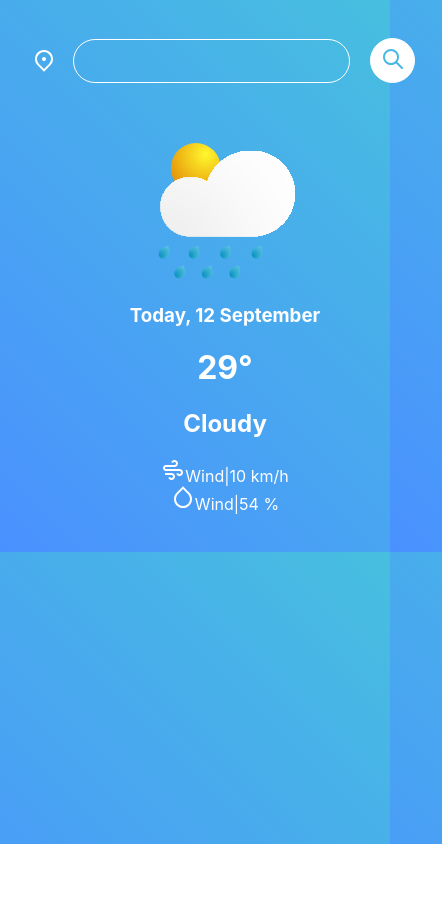
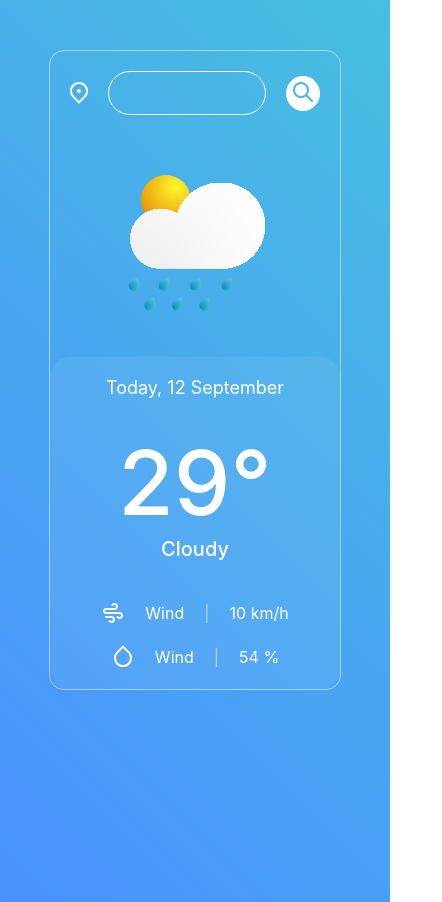
Before and after one commit to faelreis/weather, a React (Vite) app: page / in a window 390 px wide. Shown: the whole page, 442 px wide, since content can reach past the window. Before the commit the page ends 844 px from the top, so only its background shows below. Built offline with nearby package versions, Linux system fonts and the light colour scheme.

Commit message:
Responsive app

```diff
--- a/src/App.css
+++ b/src/App.css
@@ -1,15 +1,21 @@
 .weather-app{
-  margin: auto auto;
+  padding: 50px;
+  width: 100%;
+  max-width: 500px;
+  border-radius: 20px;
+  margin: 50px auto;
   display: flex;
   align-items: center;
   justify-content: center;
   flex-direction: column;
-  padding: 30px;
-  width: 100%;
-  max-width: 600px;
-  border-radius: 20px;
+  border-radius: 15px;
+  border: solid 1px #FFFFFF80;
+  transition: all .3s ease;
 }
 
+.weather-app:hover{
+  border: solid 1px #FFFFFF40;
+}
 
 /*Wrapper Serch*/
 .search{
@@ -53,3 +59,151 @@
 .search .btn-search:hover{
   opacity: 70%;
 }
+
+/*Wrapper forecast content*/
+
+.box-forecast{
+  width: 100%;
+  padding: 30px;
+  border-radius: 20px;
+  background: #FFFFFF10;
+  margin-top: 40px;
+}
+
+
+.box-forecast h3{
+  margin: 0px 0px 30px 0px;
+  color: #FFF;
+  font-size: 18px;
+  font-weight: 400;
+}
+
+.box-forecast h1{
+  color: #FFF;
+  font-size: 90px;
+  font-weight: 500;
+  margin: 0;
+}
+
+.box-forecast h2{
+  color: #FFF;
+  font-size: 20px;
+  font-weight: 500;
+  margin: 0;
+}
+
+.box-forecast .wrapper-wind{
+  display: flex;
+  align-items: center;
+  justify-content: center;
+  gap: 20px;
+  margin: 40px 0px 20px 0px;
+}
+
+.box-forecast .wrapper-hum{
+  display: flex;
+  align-items: center;
+  justify-content: center;
+  gap: 20px;
+}
+
+.box-forecast .divisor{
+  opacity: 50%;
+}
+
+/*Media query*/
+@media(max-width:670px){
+  .weather-app{
+    width: 100%;
+    max-width: 450px;
+  }
+}
+
+@media(max-width:585px){
+  .weather-app{
+    width: 100%;
+    max-width: 400px;
+  }
+}
+
+@media(max-width:530px){
+  .weather-app{
+    width: 100%;
+    max-width: 350px;
+  }
+}
+
+@media(max-width:480px){
+  .weather-app{
+    width: 100%;
+    max-width: 300px;
+  }
+}
+
+@media(max-width:430px){
+  .weather-app{
+    padding: 20px 20px 0px 20px;
+    width: 100%;
+    max-width: 250px;
+  }
+
+  .search input{
+    padding: 10px 10px;
+    width: 100%;
+  }
+  .search input{
+    padding: 10px 10px;
+    width: 100%;
+  }
+
+  .search .btn-search{
+    width: 35px;
+    height: 35px;
+    border-radius: 50%;
+  }
+
+  .box-forecast{
+    width: 100%;
+    padding: 20px;
+  }
+}
+
+@media(max-width:320px){
+  .weather-app{
+    padding: 10px 10px 0px 10px;
+    width: 100%;
+    max-width: 200px;
+  }
+
+  .box-forecast{
+    width: 100%;
+    padding: 10px 10px 20px 10px;
+  }
+}
+
+@media(max-width:240px){
+  .search{
+    flex-direction: column;
+    width: 100%;
+  }
+  .weather-app{
+    width: 100%;
+    max-width: 150px;
+  }
+  .box-forecast h1{
+    color: #FFF;
+    font-size: 50px;
+    font-weight: 500;
+    margin: 0;
+  }
+
+  .box-forecast h3{
+    font-size: 15px;
+    font-weight: 400;
+  }
+
+  .box-forecast span{
+    font-size: 12px;
+    font-weight: 400;
+  }
+}
--- a/src/index.css
+++ b/src/index.css
@@ -10,5 +10,7 @@
 }
 
 body{
+  height: 100vh;
+  overflow: hidden;
   background: linear-gradient(225deg, #47BFDF 0%, #4A91FF 100%);
 }
```
Also changed, not shown: src/App.tsx (indentation only).
